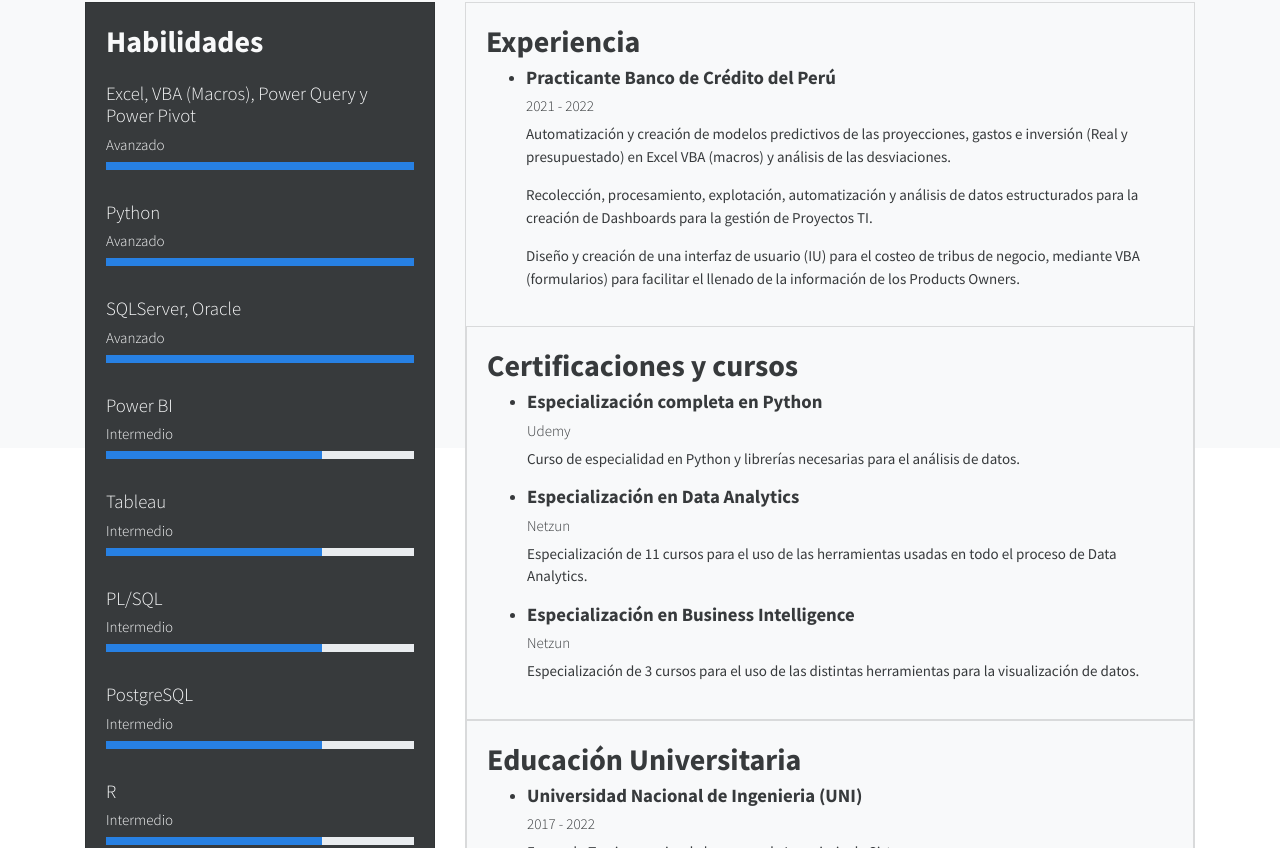
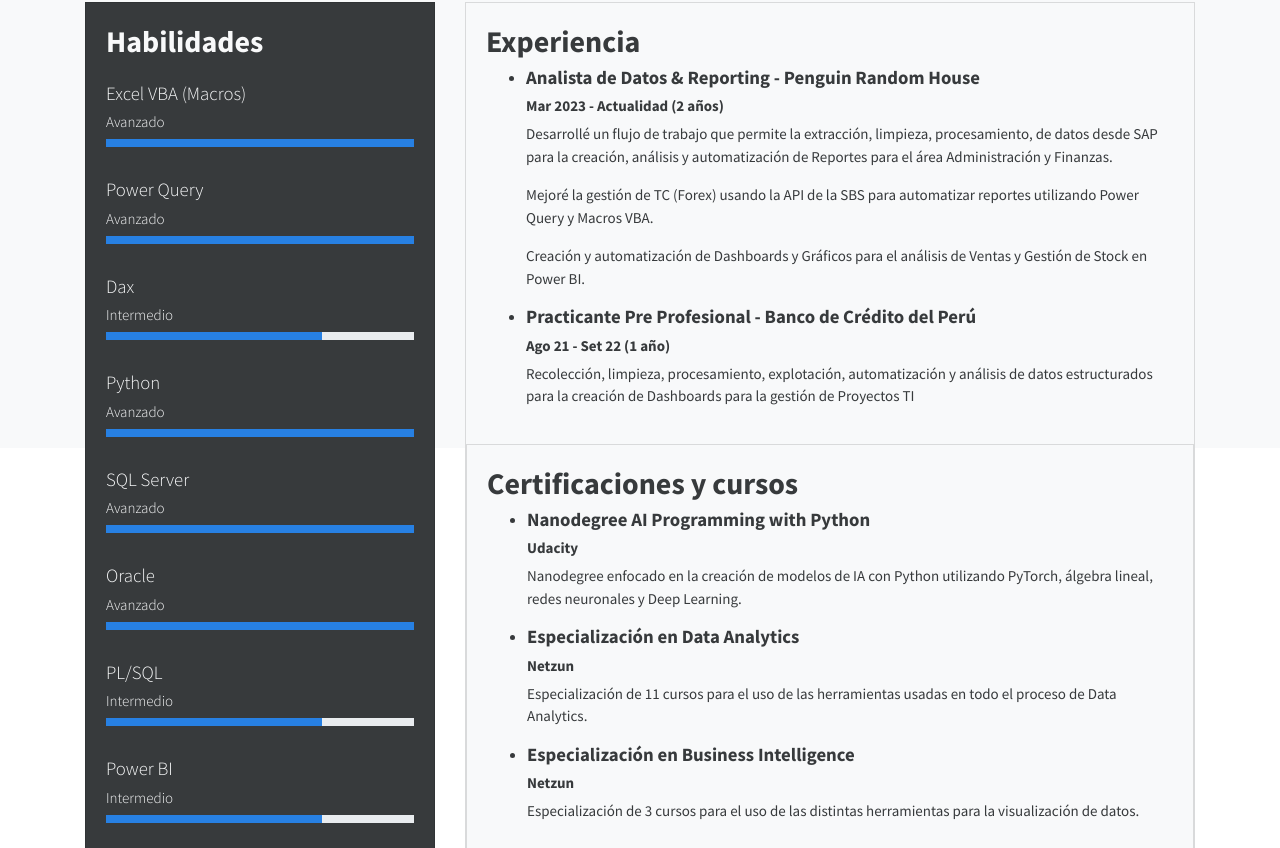
Before and after one commit to andycruz47/nextjs-porfolio, a Next.js app: page / in a window 1280 px wide. Shown: the part 352-1200 px from the top of the page. Built offline with nearby package versions, Linux system fonts and the light colour scheme; a small style sheet from the web is missing.

Commit message:
Penguin experience add

```diff
--- a/pages/index.js
+++ b/pages/index.js
@@ -15,9 +15,9 @@ const Index = () => (
             </div>
             <div className="col-md-8">
               <h1 className="font-weight-bold">Andy Cruz</h1>
-              <h3>Data Analyst | Python | SQL | Tableau | Power BI | PL/SQL</h3>
+              <h3>Data Analyst | Python | SQL | DAX | Power BI | PL/SQL</h3>
               <p>
-              Egresado en la carrera de Ingeniería de Sistemas en la Universidad Nacional de Ingeniería, con experiencia en análisis de datos, base de datos y programación, con mucho interés en el mundo de los datos: Data Science, Data Analytics y Data Engineering.
+              Bachiller en Ingeniería de Sistemas en la Universidad Nacional de Ingeniería, con experiencia en análisis de datos, base de datos y programación, con mucho interés en el mundo de los Datos.
               </p>
               <Link href="/github">
                 <a className="btn btn-outline-light" >Contactame</a>
@@ -63,20 +63,20 @@ const Index = () => (
             <h2 className="font-weight-bold">Experiencia</h2>
             <ul>
               {/* List Item Experience */}
-              {experiences.map(({ title,from,task1,task2,task3, to  }, index) => (
+              {experiences.map(({ title, from, exp1, exp2, exp3, to, time  }, index) => (
                 <li key={index}>
                   <h5 className="text-dark font-weight-bold">{title}</h5>
-                  <h6>
-                    {from} {to ? `- ${to}` : "- current"}
+                  <h6 className="font-weight-bold">
+                    {from} {to ? `- ${to}` : "- Actualidad"} {time}
                   </h6>
                   <p>
-                    {task1}
+                    {exp1}
                   </p>
                   <p>
-                    {task2}
+                    {exp2}
                   </p>
                   <p>
-                    {task3}
+                    {exp3}
                   </p>
                 </li>
               ))}
@@ -92,7 +92,7 @@ const Index = () => (
               {certifications.map(({title,description, institution }, index) => (
                 <li key={index}>
                   <h5 className="text-dark font-weight-bold">{title}</h5>
-                  <h6>{institution}</h6>
+                  <h6 className="font-weight-bold">{institution}</h6>
                   <p>
                     {description}
                   </p>
@@ -111,7 +111,7 @@ const Index = () => (
               {educations.map(({title,description, from, to  }, index) => (
                 <li key={index}>
                   <h5 className="text-dark font-weight-bold">{title}</h5>
-                  <h6>
+                  <h6 className="font-weight-bold">
                     {from} {to ? `- ${to}` : "- current"}
                   </h6>
                   <p>
--- a/profile.js
+++ b/profile.js
@@ -1,8 +1,18 @@
 export const skills = [
   {
-    skill: "Excel, VBA (Macros), Power Query y Power Pivot",
+    skill: "Excel VBA (Macros)",
     level: "Avanzado",
     percentage: 100,
+  },
+  {
+    skill: "Power Query",
+    level: "Avanzado",
+    percentage: 100,
+  },
+  {
+    skill: "Dax",
+    level: "Intermedio",
+    percentage: 70,
   },
   {
     skill: "Python",
@@ -10,9 +20,19 @@ export const skills = [
     percentage: 100,
   },
   {
-    skill: "SQLServer, Oracle",
+    skill: "SQL Server",
     level: "Avanzado",
     percentage: 100,
+  },
+  {
+    skill: "Oracle",
+    level: "Avanzado",
+    percentage: 100,
+  },
+  {
+    skill: "PL/SQL",
+    level: "Intermedio",
+    percentage: 70,
   },
   {
     skill: "Power BI",
@@ -20,48 +40,42 @@ export const skills = [
     percentage: 70,
   },
   {
-    skill: "Tableau",
+    skill: "Git / GitHub",
     level: "Intermedio",
     percentage: 70,
   },
   {
-    skill: "PL/SQL",
+    skill: "Scrum",
     level: "Intermedio",
     percentage: 70,
   },
   {
-    skill: "PostgreSQL",
+    skill: "Metodologías Ágiles",
     level: "Intermedio",
     percentage: 70,
-  },
-  {
-    skill: "R",
-    level: "Intermedio",
-    percentage: 70,
-  },
-  {
-    skill: "Java",
-    level: "Intermedio",
-    percentage: 70,
-  },
-  {
-    skill: "HTML, CSS, JavaScript",
-    level: "Intermedio",
-    percentage: 80,
   }
 ];
 
 export const experiences = [
   {
-    title: "Practicante Banco de Crédito del Perú",
-    task1:
-    "Automatización y creación de modelos predictivos de las proyecciones, gastos e inversión (Real y presupuestado) en Excel VBA (macros) y análisis de las desviaciones.",
-    task2:
-    "Recolección, procesamiento, explotación, automatización y análisis de datos estructurados para la creación de Dashboards para la gestión de Proyectos TI.",
-    task3:
-    "Diseño y creación de una interfaz de usuario (IU) para el costeo de tribus de negocio, mediante VBA (formularios) para facilitar el llenado de la información de los Products Owners.",
-    from: 2021,
-    to: 2022,
+    title: "Analista de Datos & Reporting - Penguin Random House",
+    exp1:
+    "Desarrollé un flujo de trabajo que permite la extracción, limpieza, procesamiento, de datos desde SAP para la creación, análisis y automatización de Reportes para el área Administración y Finanzas.",
+    exp2:
+    "Mejoré la gestión de TC (Forex) usando la API de la SBS para automatizar reportes utilizando Power Query y Macros VBA.",
+    exp3:
+    "Creación y automatización de Dashboards y Gráficos para el análisis de Ventas y Gestión de Stock en Power BI.",
+    from: "Mar 2023",
+    /*to: 2024, */
+    time: "(2 años)"
+  },
+  {
+    title: "Practicante Pre Profesional - Banco de Crédito del Perú",
+    exp1:
+    "Recolección, limpieza, procesamiento, explotación, automatización y análisis de datos estructurados para la creación de Dashboards para la gestión de Proyectos TI",
+    from: "Ago 21",
+    to: "Set 22",
+    time: "(1 año)"
   }
   /*
   {
@@ -83,13 +97,12 @@ export const experiences = [
 export const certifications = [
 
   {
-    title: "Especialización completa en Python",
-    institution: "Udemy",
+    title: "Nanodegree AI Programming with Python",
+    institution: "Udacity",
     description:
-    "Curso de especialidad en Python y librerías necesarias para el análisis de datos.",
+    "Nanodegree enfocado en la creación de modelos de IA con Python utilizando PyTorch, álgebra lineal, redes neuronales y Deep Learning.",
 
   },
-
   {
     title: "Especialización en Data Analytics",
     institution: "Netzun",
@@ -97,7 +110,6 @@ export const certifications = [
     "Especialización de 11 cursos para el uso de las herramientas usadas en todo el proceso de Data Analytics.",
 
   },
-
   {
     title: "Especialización en Business Intelligence",
     institution: "Netzun",
```
Also changed, not shown: public/andy-cruz-profile.jpg.
